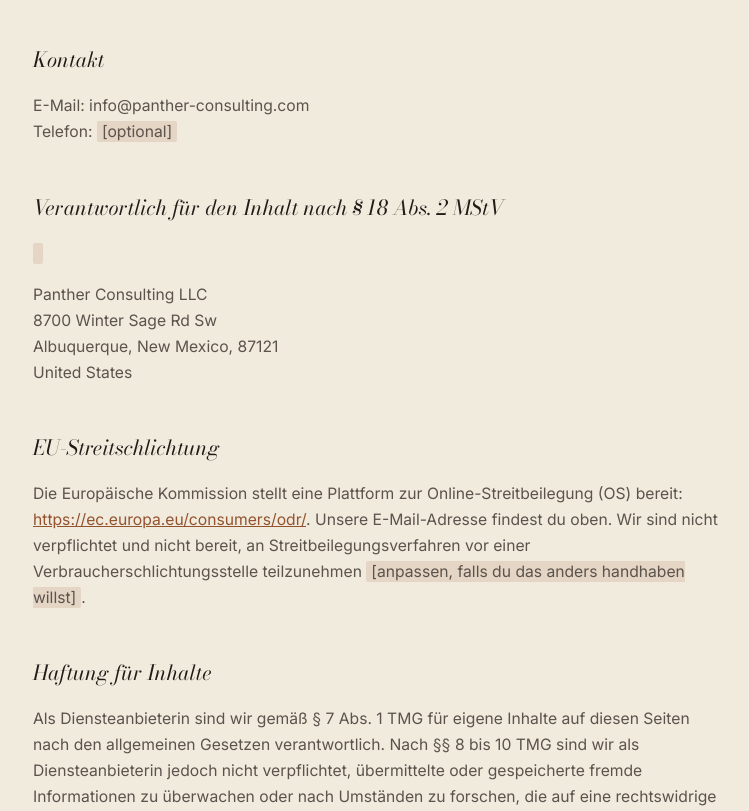
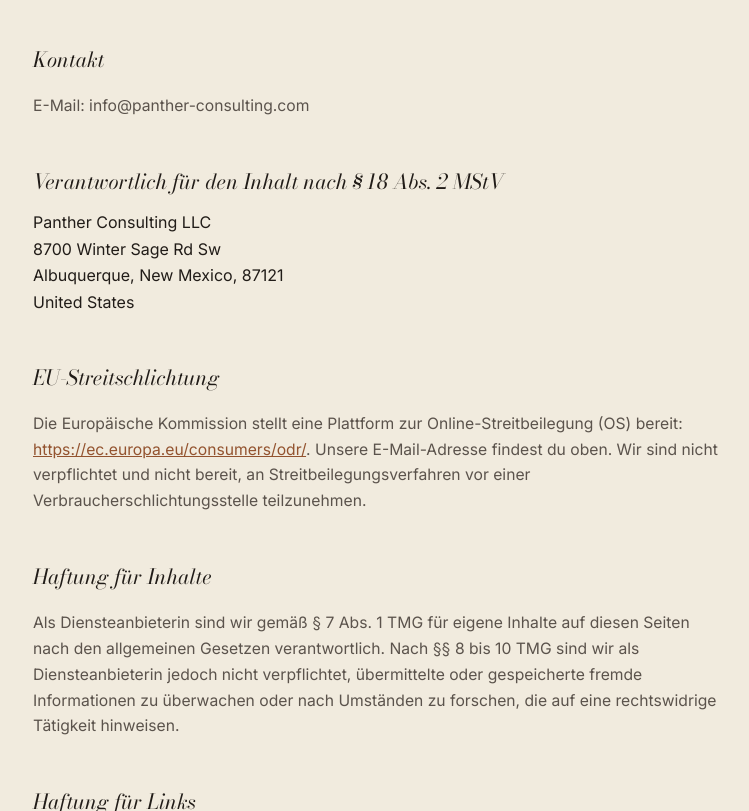
Before and after one commit to IsabelleHub/HotelAds, a plain HTML site: page impressum.html in a window 1280 px wide. Shown: the part 451-1262 px from the top of the page, without its empty margins (259-1008 px from the left). Drawn offline with nearby package versions, Linux system fonts and the light colour scheme.

Commit message:
Update impressum.html

```diff
--- a/impressum.html
+++ b/impressum.html
@@ -52,21 +52,18 @@
   <h2>Kontakt</h2>
   <p>
     E-Mail: info@panther-consulting.com<br>
-    Telefon: <span class="placeholder">[optional]</span>
   </p>
 
+  <h2>Verantwortlich für den Inhalt nach § 18 Abs. 2 MStV</h2>
 
-  <h2>Verantwortlich für den Inhalt nach § 18 Abs. 2 MStV</h2>
-  <p><span class="placeholder"><p>
     <span class>Panther Consulting LLC</span><br>
     <span class>8700 Winter Sage Rd Sw</span><br>
-    <span class>Albuquerque, New Mexico, 87121
-</span><br>
+    <span class>Albuquerque, New Mexico, 87121</span><br>
     <span class>United States</span>
 
 
   <h2>EU-Streitschlichtung</h2>
-  <p>Die Europäische Kommission stellt eine Plattform zur Online-Streitbeilegung (OS) bereit: <a href="https://ec.europa.eu/consumers/odr/" target="_blank" rel="noopener">https://ec.europa.eu/consumers/odr/</a>. Unsere E-Mail-Adresse findest du oben. Wir sind nicht verpflichtet und nicht bereit, an Streitbeilegungsverfahren vor einer Verbraucherschlichtungsstelle teilzunehmen <span class="placeholder">[anpassen, falls du das anders handhaben willst]</span>.</p>
+  <p>Die Europäische Kommission stellt eine Plattform zur Online-Streitbeilegung (OS) bereit: <a href="https://ec.europa.eu/consumers/odr/" target="_blank" rel="noopener">https://ec.europa.eu/consumers/odr/</a>. Unsere E-Mail-Adresse findest du oben. Wir sind nicht verpflichtet und nicht bereit, an Streitbeilegungsverfahren vor einer Verbraucherschlichtungsstelle teilzunehmen. </p>
 
   <h2>Haftung für Inhalte</h2>
   <p>Als Diensteanbieterin sind wir gemäß § 7 Abs. 1 TMG für eigene Inhalte auf diesen Seiten nach den allgemeinen Gesetzen verantwortlich. Nach §§ 8 bis 10 TMG sind wir als Diensteanbieterin jedoch nicht verpflichtet, übermittelte oder gespeicherte fremde Informationen zu überwachen oder nach Umständen zu forschen, die auf eine rechtswidrige Tätigkeit hinweisen.</p>
```
